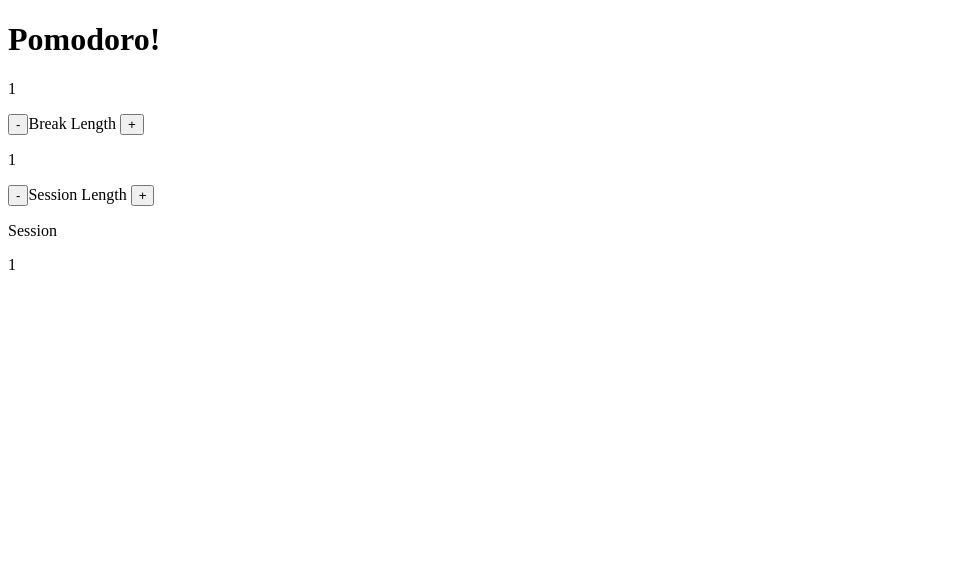
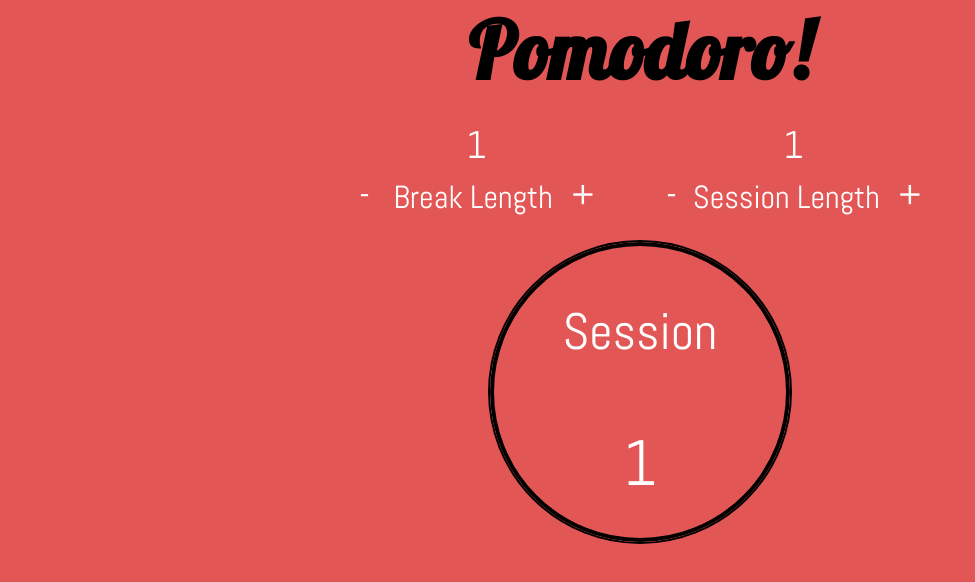
Before and after one commit to dvrico/pomodorotimer, a website: page index.html in a window 1280 px wide. Shown: the whole page, without its empty margins (0-975 px from the left). Drawn offline with Linux system fonts and the light colour scheme.

Commit message:
Add css. Lookin' pretty.

```diff
--- a/index.html
+++ b/index.html
@@ -6,21 +6,21 @@
   </head>
   <body>
     <h1>Pomodoro!</h1>
-    <section>
+    <section class="header">
       <div class="session">
         <div class="breakCtrl">
-          <p>{{breakLength}}</p>
-          <button ng-click="breakLengthChange(-1)"class="minus">-</button><span class="time">Break Length</span>
-          <button ng-click="breakLengthChange(1)"class="plus">+</button>
+          <p class="number">{{breakLength}}</p>
+          <button ng-click="breakLengthChange(-1)" class="minus">-</button><span class="time">  Break Length</span>
+          <button ng-click="breakLengthChange(1)" class="plus">+</button>
         </div>
         <div class="sessionCtrl">
-          <p>{{sessionLength}}</p>
+          <p class="number">{{sessionLength}}</p>
           <button ng-click="sessionLengthChange(-1)" class="minus">-</button><span class="time">Session Length</span>
           <button ng-click="sessionLengthChange(1)" class="plus">+</button>
         </div>
       </div>
     </section>
-    <section ng-click="toggleTimer()">
+    <section ng-click="toggleTimer()" class="section">
       <div class="timer">
         <p class="title">{{sessionName}}</p>
         <p>{{timeLeft}}</p><span class="fill"></span>
--- a/master.css
+++ b/master.css
@@ -0,0 +1,108 @@
+@import url(http://fonts.googleapis.com/css?family=Lobster|Abel|Open+Sans+Condensed:300);
+
+* {
+  margin: 0;
+  font-family: 'Abel', sans-serif;
+}
+
+html, body {
+  height: 100%;
+  background-color: #E35656;
+}
+
+h1 {
+  display: block;
+  background-color: #E35656;
+  margin: 0 auto;
+  color: black;
+  text-align: center;
+  font-family: 'Lobster', cursive;
+  font-size: 5em;
+}
+
+.header {
+  display: flex;
+  justify-content: center;
+  text-align: center;
+  margin: 0 auto;
+  color: #fff;
+  padding: 20px;
+}
+
+.header .session {
+  font-size: .8em;
+  display: flex;
+}
+
+.header .session .breakCtrl .number, .header .session .sessionCtrl .number {
+  font-size: 3em;
+}
+
+.header .session .breakCtrl, .header .session .sessionCtrl {
+  display: inline;
+  padding-left: 30px;
+  padding-right: 30px;
+}
+
+.header .session .minus, .header .session .plus {
+  background-color: #E35656;
+  color: #fff;
+  border: none;
+  cursor: pointer;
+  font-size: 3em;
+  outline: none;
+}
+
+.header .session .time {
+  font-size: 2.5em;
+  padding-left: 10px;
+  padding-right: 10px;
+}
+
+.section {
+  background-color: #E35656;
+  height: 100%;
+  color: #fff;
+}
+
+.section .title {
+  text-align: center;
+  line-height: 180px;
+  font-size: .8em;
+}
+
+.section .timer {
+  margin: 0 auto;
+  text-align: center;
+  width: 300px;
+  height: 300px;
+  font-size: 4em;
+  border: 2px solid black;
+  border-radius: 50%;
+  cursor: pointer;
+  position: relative;
+  z-index: 20;
+  overflow: hidden;
+}
+
+.section .timer:before {
+  content: '';
+  position: absolute;
+  top: 0;
+  bottom: 0;
+  left: 0;
+  right: 0;
+  border-radius: 50%;
+  z-index: 2;
+  border: 4px solid #000000;
+}
+
+.section .fill {
+  content: '';
+  position: absolute;
+  background: #99CC00;
+  bottom: 0;
+  left: 0;
+  right: 0;
+  z-index: -1;
+}
```
